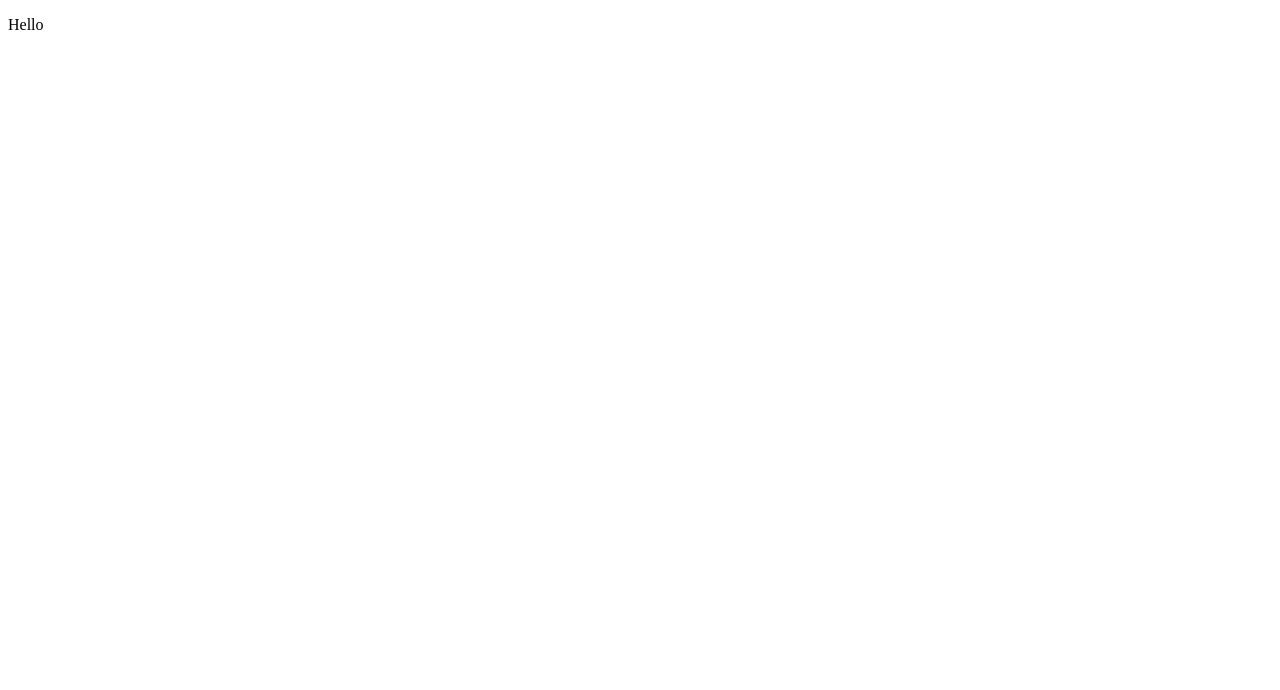
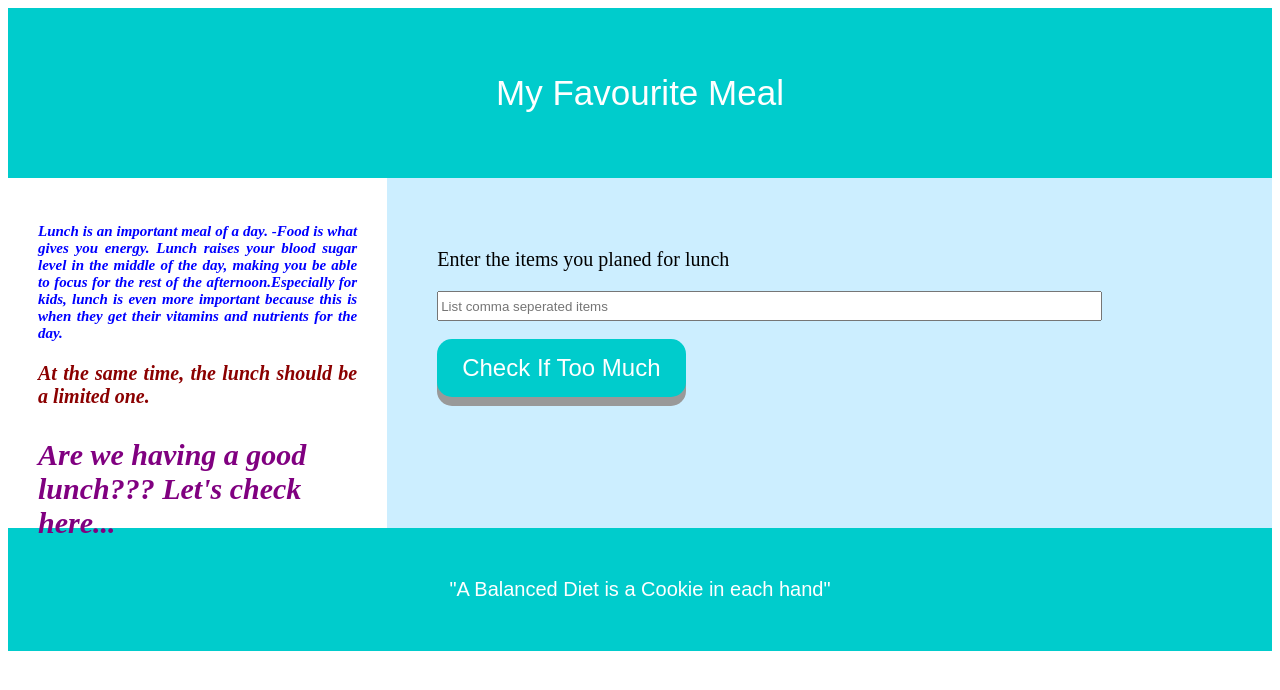
Before and after one commit to priyangaprakash/myCourseraAssignments, a plain HTML site: page Assignment1/index.html in a window 1280 px wide. Drawn offline with Linux system fonts and the light colour scheme.

Commit message:
Final Version of my app

```diff
--- /dev/null
+++ b/Assignment1/LunchCheck.js
@@ -0,0 +1,41 @@
+(function(){
+    'use strict';
+    angular.module('LunchCheck',[])
+    .controller('LunchCheckController',checkLunch);
+    checkLunch.$inject = ['$scope'];
+    function checkLunch($scope)
+    {
+       $scope.item = "";
+       $scope.message = "";
+       $scope.mycolor = "";
+       $scope.displayMessage = function(){
+          var myvar = $scope.item.replace(/,,/gi,',');
+          var trim = myvar.replace(/(^,)|(,$)/g, "")
+          $scope.item = trim;
+          console.log($scope.item);
+           if($scope.item == "")
+           {
+               $scope.countItem = 0;
+                $scope.message = "Please enter data first";
+                $scope.mycolor = "red";
+           }
+           else
+           {
+              $scope.countItem = $scope.item.replace(/,,/gi,',').trim(',').split(",").length;
+              console.log($scope.countItem);
+                if($scope.countItem <= 3)
+                {
+                    $scope.message = "Enjoy!";
+                    $scope.mycolor = "green";
+                }
+                else
+                {
+                    $scope.message = "Too Much!";
+                    $scope.mycolor = "green";
+                }
+            }
+
+       };
+
+    };
+})();
--- a/Assignment1/index.html
+++ b/Assignment1/index.html
@@ -1,9 +1,37 @@
 <!DOCTYPE html>
-<html>
+<html ng-app = "LunchCheck">
     <title>Assignment 1</title>
     <script src = "angular.min.js"></script>
-    <script src = "app.js"></script>
+    <script src = "LunchCheck.js"></script>
+    <link rel="stylesheet" href="styles/mystyle.css">
     <body>
-        <p>Hello</p>
+      <div ng-controller = "LunchCheckController">
+        <header>
+            <p>My Favourite Meal</p>
+        </header>
+        <section>
+            <nav>
+                <p id = "des">Lunch is an important meal of a day. -Food is what gives you energy. Lunch raises your blood sugar level in the middle of the day,
+                     making you be able to focus for the rest of the afternoon.Especially for kids,
+                      lunch is even more important because this is when they get their vitamins and nutrients for the day.</p>
+                <p id = "des1">At the same time, the lunch should be a limited one.</p>
+                <p id = "ques">Are we having a good lunch??? Let's check here...</p>
+            </nav>
+            <article>
+                <p id ="inputlabel" >Enter the items you planed for lunch</p>
+                <input type = "text" placeholder = "List comma seperated items" ng-model = "item" size="80">
+                <br>
+                <br>
+                <button ng-click = "displayMessage()">Check If Too Much</button>
+                <br><br>
+                <div id = "outputDiv" style="color:{{mycolor}}">
+                {{message}}
+                </div>
+            </article>
+        </section>
+        <footer>
+            <p>"A Balanced Diet is a Cookie in each hand"</p>
+        </footer>
+    </div>
     </body>
 </html>
--- /dev/null
+++ b/Assignment1/styles/mystyle.css
@@ -0,0 +1,116 @@
+* {
+    box-sizing: border-box;
+}
+
+body {
+    font-family: Arial, Helvetica, sans-serif;
+}
+
+/* Style the header */
+header {
+    background-color: #00cccc;
+    padding: 30px;
+    text-align: center;
+    font-size: 35px;
+    color: white;
+}
+
+/* Create two columns/boxes that floats next to each other */
+nav {
+    float: left;
+    width: 30%;
+    height: 350px;
+    background: white;
+    padding: 30px;
+
+    font-weight:bold;
+    font-style: italic;
+}
+
+article {
+    float: left;
+    padding: 50px;
+    width: 70%;
+    background-color:#cceeff;
+    height: 350px;
+}
+
+/* Clear floats after the columns */
+section:after {
+    content: "";
+    display: table;
+    clear: both;
+}
+
+/* Style the footer */
+footer {
+    background-color:#00cccc;
+    padding: 30px;
+    text-align: center;
+    color: white;
+    font-size:20px;
+}
+#outputDiv
+{
+    font-size: 25px;
+    float: center;
+    font-family:"Comic Sans MS", cursive, sans-serif;
+
+}
+#des
+{
+    text-align:justify;
+    color:blue;
+    font-family: "Times New Roman", Times, serif;
+    font-size:15px;
+}
+#des1
+{
+    text-align:justify;
+    color:darkred;
+    font-family: "Times New Roman", Times, serif;
+    font-size:20px;
+}
+#ques
+{
+   color:purple;
+   font-family: "Times New Roman", Times, serif;
+   font-size: 30px;
+}
+#inputlabel
+{
+    color:black;
+    font-family: "Times New Roman", Times, serif;
+    font-size:20px;
+}
+button
+{
+    display: inline-block;
+    padding: 15px 25px;
+    font-size: 24px;
+    cursor: pointer;
+    text-align: center;
+    text-decoration: none;
+    outline: none;
+    color: #fff;
+    background-color: #00cccc;
+    border: none;
+    border-radius: 15px;
+    box-shadow: 0 9px #999;
+}
+button:active {
+  background-color: #3e8e41;
+  box-shadow: 0 5px #666;
+  transform: translateY(4px);
+}
+input
+{
+    height:30px;
+}
+/* Responsive layout - makes the two columns/boxes stack on top of each other instead of next to each other, on small screens */
+@media (max-width: 600px) {
+    nav, article {
+        width: 100%;
+        height: auto;
+    }
+}
```
Also changed, not shown: Assignment1/backup.html (added, +19 -0 lines), Assignment1/app.js (deleted).
